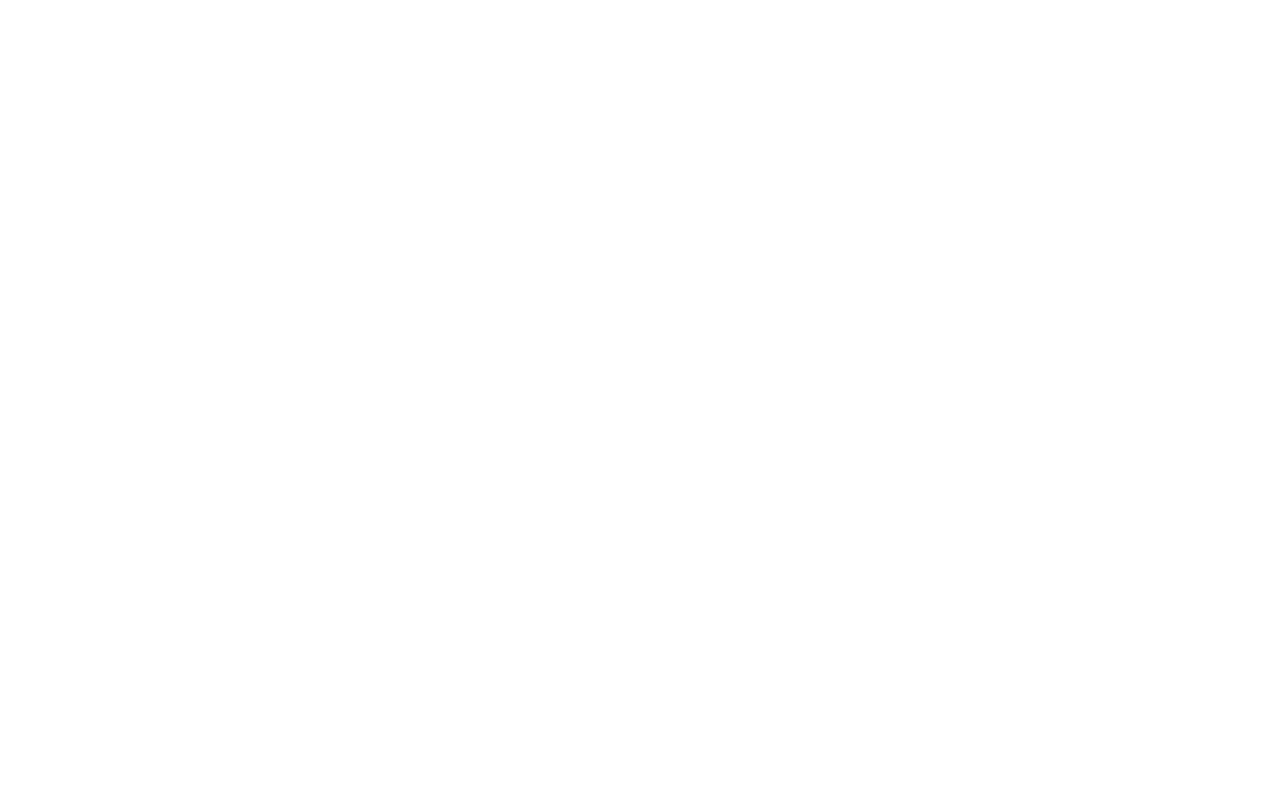
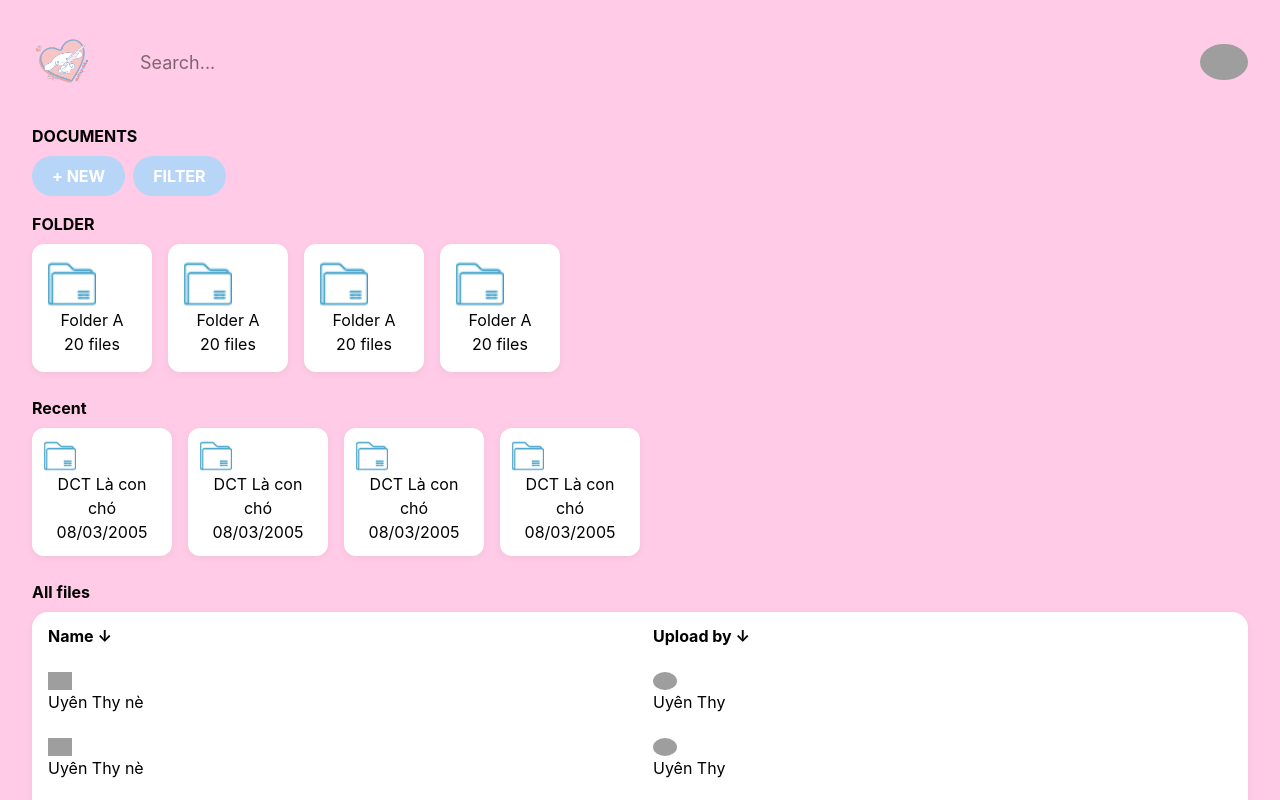
Before and after one commit to NewDocsApp/Motspetits-FE, a React (Vite) app in the folder FE/: page /my-documents in a window 1280 px wide. Before the commit this address had no page. Shown: the top 800 px of the page. Built offline with nearby package versions, Linux system fonts and the light colour scheme; grey boxes are pictures that could not be loaded; the HTML template or start-up script is replaced by a standard one.

Commit message:
feat: documents page

```diff
--- a/FE/src/App.jsx
+++ b/FE/src/App.jsx
@@ -1,6 +1,5 @@
 import { BrowserRouter } from 'react-router-dom';
 import AppRoutes from './router/routes';
-import Login from './pages/login';
 
 function App() {
   return (
--- /dev/null
+++ b/FE/src/pages/document/document.jsx
@@ -0,0 +1,77 @@
+import styles from './document.module.css';
+import logo from '../../assets/logo.png';
+import folderIcon from '../../assets/logo-folder.png'
+const Document = () => (
+  <div className={styles.container}>
+    {/* Header */}
+    <div className={styles.header}>
+      <img src={logo} className={styles.logo} />
+      <input className={styles.search} placeholder="Search..." />
+      <img src="/avatar.png" className={styles.avatar} />
+    </div>
+
+    {/* Documents Section */}
+    <div className={styles.section}>
+      <div className={styles.sectionTitle}>DOCUMENTS</div>
+      <button className={styles.newBtn}>+ NEW</button>
+      <button className={styles.filterBtn}>FILTER</button>
+    </div>
+
+    {/* Folder Section */}
+    <div className={styles.folderSection}>
+      <div className={styles.sectionTitle}>FOLDER</div>
+      <div className={styles.folderList}>
+        {[1,2,3,4].map(i => (
+          <div className={styles.folder} key={i}>
+            <img src={folderIcon} />
+            <div>Folder A</div>
+            <div>20 files</div>
+          </div>
+        ))}
+      </div>
+    </div>
+
+    {/* Recent Section */}
+    <div className={styles.recentSection}>
+      <div className={styles.sectionTitle}>Recent</div>
+      <div className={styles.recentList}>
+        {[1,2,3,4].map(i => (
+          <div className={styles.recentFile} key={i}>
+            <img src={folderIcon} />
+            <div>DCT Là con chó</div>
+            <div>08/03/2005</div>
+          </div>
+        ))}
+      </div>
+    </div>
+
+    {/* All Files Table */}
+    <div className={styles.allFilesSection}>
+      <div className={styles.sectionTitle}>All files</div>
+      <table className={styles.fileTable}>
+        <thead>
+          <tr>
+            <th>Name ↓</th>
+            <th>Upload by ↓</th>
+          </tr>
+        </thead>
+        <tbody>
+          {[1,2,3,4].map(i => (
+            <tr key={i}>
+              <td>
+                <img src="/file-icon.png" className={styles.fileIcon} />
+                Uyên Thy nè
+              </td>
+              <td>
+                <img src="/avatar.png" className={styles.avatarSmall} />
+                Uyên Thy
+              </td>
+            </tr>
+          ))}
+        </tbody>
+      </table>
+    </div>
+  </div>
+);
+
+export default Document;
--- /dev/null
+++ b/FE/src/pages/document/document.module.css
@@ -0,0 +1,69 @@
+.container {
+  background: #ffcbe6;
+  min-height: 100vh;
+  padding: 32px;
+  font-family: 'Inter', Arial, sans-serif;
+}
+.header {
+  display: flex;
+  align-items: center;
+  justify-content: space-between;
+}
+.logo { width: 60px; }
+.avatar { width: 48px; border-radius: 50%; }
+.search {
+  flex: 1;
+  margin: 0 24px;
+  border-radius: 20px;
+  border: none;
+  padding: 12px 24px;
+  font-size: 18px;
+}
+.section { margin: 32px 0 16px 0; }
+.sectionTitle { font-weight: bold; margin-bottom: 8px; }
+.newBtn, .filterBtn {
+  background: #b7d6f7;
+  border: none;
+  border-radius: 20px;
+  padding: 8px 20px;
+  margin-right: 8px;
+  font-weight: bold;
+  color: #fff;
+  cursor: pointer;
+}
+.folderSection, .recentSection, .allFilesSection { margin-bottom: 24px; }
+.folderList { display: flex; gap: 16px; }
+.folder {
+  background: #fff;
+  border-radius: 12px;
+  padding: 16px;
+  width: 120px;
+  text-align: center;
+  box-shadow: 0 2px 8px rgba(0,0,0,0.05);
+}
+.folder img { width: 48px; }
+.recentList { display: flex; gap: 16px; }
+.recentFile {
+  background: #fff;
+  border-radius: 12px;
+  padding: 12px;
+  width: 140px;
+  text-align: center;
+  box-shadow: 0 2px 8px rgba(0,0,0,0.05);
+}
+.recentFile img { width: 32px; }
+.fileTable {
+  width: 100%;
+  background: #fff;
+  border-radius: 16px;
+  box-shadow: 0 2px 8px rgba(0,0,0,0.05);
+  border-collapse: separate;
+  border-spacing: 0;
+  margin-top: 8px;
+}
+.fileTable th, .fileTable td {
+  padding: 12px 16px;
+  text-align: left;
+}
+.fileIcon { width: 24px; margin-right: 8px; }
+.avatarSmall { width: 24px; border-radius: 50%; margin-right: 8px; }
--- /dev/null
+++ b/FE/src/pages/login/login.jsx
@@ -0,0 +1,74 @@
+import { useEffect, useState } from 'react';
+import styles from './login.module.css';
+import logo from '../../assets/logo.png';
+import authApi from '../../apis/auth';
+//import { useNavigate } from 'react-router-dom';
+//import { useAuth } from '../../contexts/AuthContext';
+
+const Login = () => {
+
+  const [email, setEmail] = useState("");
+  const [password, setPassword] = useState("")
+  const [popUp, setPopUp] = useState({show: false, message: '', success: false})
+
+  const handleLogin = async (e) => {
+    e.preventDefault()
+    try {
+      const res = await authApi.login({email, password})
+      localStorage.setItem("accessToken", res.accessToken)
+      setPopUp({ show: true, message: "Đăng nhập thành công", success: true })
+
+    } catch (error) {
+      setPopUp({ show: true, message: `Đăng nhập thất bại + ${error}`, success: false })
+    }
+    setTimeout(() => setPopUp({...popUp, show: false}), 2000)
+  }
+  useEffect(() => {
+    document.title = "Login - Motspetits";
+  }, []);
+
+  return (
+    <div className={styles.container}>
+      <div className={styles.shadow}>
+        <div className={styles.card}>
+          <div className={styles.title}>Welcome to Motspetits!</div>
+          <div className={styles.signup}>New member?
+            <a href="/signup" className={styles.link}>Sign up</a>
+          </div>
+        </div>
+        <div className={styles["card-login"]}>
+          <img src={logo} style={{
+            position: 'absolute',
+            top: '-80px',
+            left: '50%',
+            transform: 'translateX(-50%)',
+            width: '140px'
+          }} />
+          <div className={styles["title-login"]}>LOGIN</div>
+          <input type="text" placeholder="Email" className={styles.logintextbox}
+            onChange={(e) => setEmail(e.target.value)}
+          />
+          <input type="password" placeholder="Password" className={styles.logintextbox}
+            onChange={(e) => setPassword(e.target.value)}
+          />
+          <div>
+            <label>
+              <input type="checkbox"/>
+              <span className={styles.remember}>Remember me</span>
+            </label>
+            <label className={styles.forgot}>Forgot password?</label>
+          </div>
+          <div>
+            <button className={styles.loginButton} onClick={handleLogin}>Login</button>
+            {popUp.show && (
+              <div className={`${styles.popup} ${popUp.success ? styles.success : styles.error}`}>
+                {popUp.message}
+              </div>
+            )}
+          </div>
+        </div>
+      </div>
+    </div>
+  );
+};
+export default Login;
--- /dev/null
+++ b/FE/src/pages/login/login.module.css
@@ -0,0 +1,153 @@
+.container {
+  height: 100vh;
+  width: 100vw;
+  display: flex;
+  justify-content: center;
+  flex-direction: column;
+  align-items: center;
+  background-image: url('/bg.jpg');
+  background-size: cover;
+  background-position: left;
+  background-repeat: no-repeat;
+}
+
+.card{
+    background-image: url('/bg.jpg');
+    background-size: cover;
+    background-position: left;
+    width: 850px;
+    position: relative;
+    text-align: center;
+}
+
+.card-login {
+    background-color: rgba(255, 255, 255, 0.7);
+    width: 850px;
+    position: relative;
+    text-align: center;
+}
+
+.title {
+    color: #ffffff;
+    padding: 20px;
+    font-size: 24px;
+    font-weight: bold;
+    font-family: 'Outfit', sans-serif;
+    text-align: left;
+    font-weight: bold;
+}
+
+.signup{
+    font-size: 20px;
+    color: #ffffff;
+    margin-top: 30px;
+    text-decoration: none;
+    font-family: 'Outfit', sans-serif;
+    text-align: right;
+    padding: 20px;
+}
+
+.link {
+    color: #ffffff;
+    text-decoration: underline;
+    margin-left: 4px;
+    font-weight: bold;
+}
+
+.logintextbox {
+    background: linear-gradient(to right, rgba(120, 188, 222, 0.7), rgba(253, 187, 214, 0.7));
+    width: 60%;
+    padding: 20px;
+    border-radius: 30px;
+    font-size: 16px;
+    border: 1px;
+    outline: none;
+    font-family: 'Outfit', sans-serif;
+    margin-bottom: 20px;
+    box-shadow: 0 4px 10px rgba(0, 0, 0, 0.2);
+    color: #ffffff
+}
+
+.logintextbox:hover {
+
+    backdrop-filter: blur(10px);
+}
+
+.logintextbox::placeholder {
+  color: rgba(255, 255, 255, 0.8);
+  font-style: italic;
+}
+
+.title-login {
+    padding: 20px;
+    font-size: 30px;
+    color: #4D86CC;
+    text-align: left;
+    font-weight: bold;
+    font-family: 'Outfit', sans-serif;
+}
+
+.remember {
+    color: #FF9FC0;
+    font-size: 20px;
+    font-family: 'Outfit', sans-serif;
+    text-align: left;
+    padding: 2 px;
+    margin-right: 180px;
+}
+
+.forgot {
+    color: #FF9FC0;
+    font-size: 20px;
+    font-family: 'Outfit', sans-serif;
+    text-align: left;
+    padding: 2 px;
+}
+
+.loginButton {
+    background-color: #7DA9DF;
+    color: white;
+    padding: 20px;
+    margin-bottom: 30px;
+    border: none;
+    border-radius: 30px;
+    font-size: 18px;
+    font-family: 'Outfit', sans-serif;
+    cursor: pointer;
+    font-weight: bold;
+    width: 40%;
+    margin-top: 20px;
+    box-shadow: 0 4px 10px rgba(0, 0, 0, 0.2);
+    transition: all 0.3s ease;
+}
+
+.loginButton:hover {
+    filter: brightness(1.1);
+}
+
+.shadow {
+    box-shadow: 0 4px 10px rgba(0, 0, 0, 0.2);
+}
+
+.popup {
+  position: fixed;
+  top: 20px;
+  left: 50%;
+  transform: translateX(-50%) scale(0.8);
+  background: #fff;
+  color: #222;
+  padding: 16px 32px;
+  border-radius: 8px;
+  box-shadow: 0 4px 16px rgba(0,0,0,0.15);
+  z-index: 9999;
+  opacity: 0;
+  animation: popupFadeIn 0.4s forwards;
+}
+.popup.success { border-left: 6px solid #4caf50; }
+.popup.error { border-left: 6px solid #f44336; }
+@keyframes popupFadeIn {
+  to {
+    opacity: 1;
+    transform: translateX(-50%) scale(1);
+  }
+}
--- a/FE/src/router/routes.jsx
+++ b/FE/src/router/routes.jsx
@@ -1,10 +1,12 @@
 import { Routes, Route } from 'react-router-dom';
-import Login from '../pages/login';
+import Login from '../pages/login/login';
+import Document from '../pages/document/document';
 
 const AppRoutes = () => {
   return (
     <Routes>
       <Route path="/login" element={<Login />} />
+      <Route path='/my-documents' element={<Document/>}/>
     </Routes>
   );
 };
```
Also changed, not shown: FE/src/assets/logo-folder.png (added).
